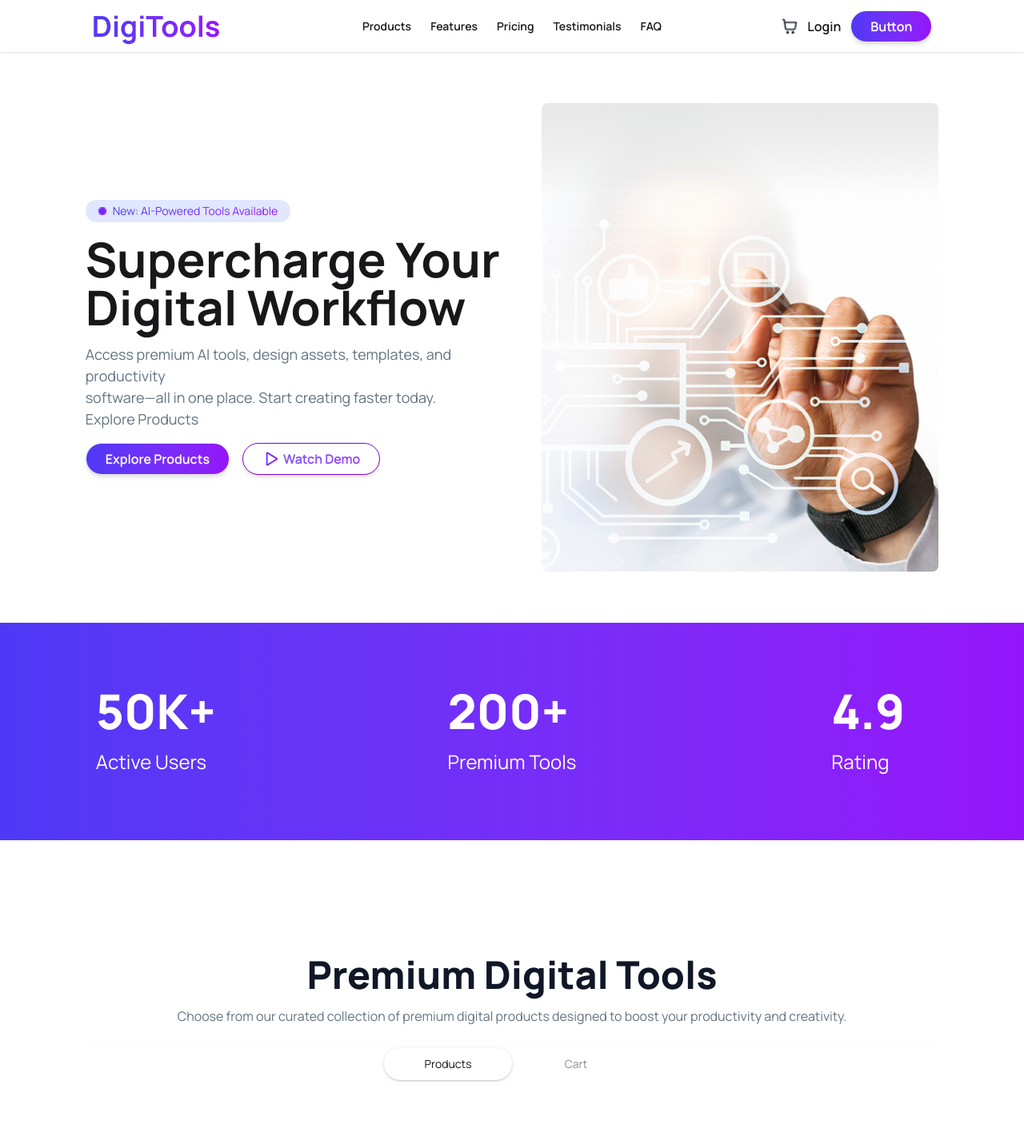
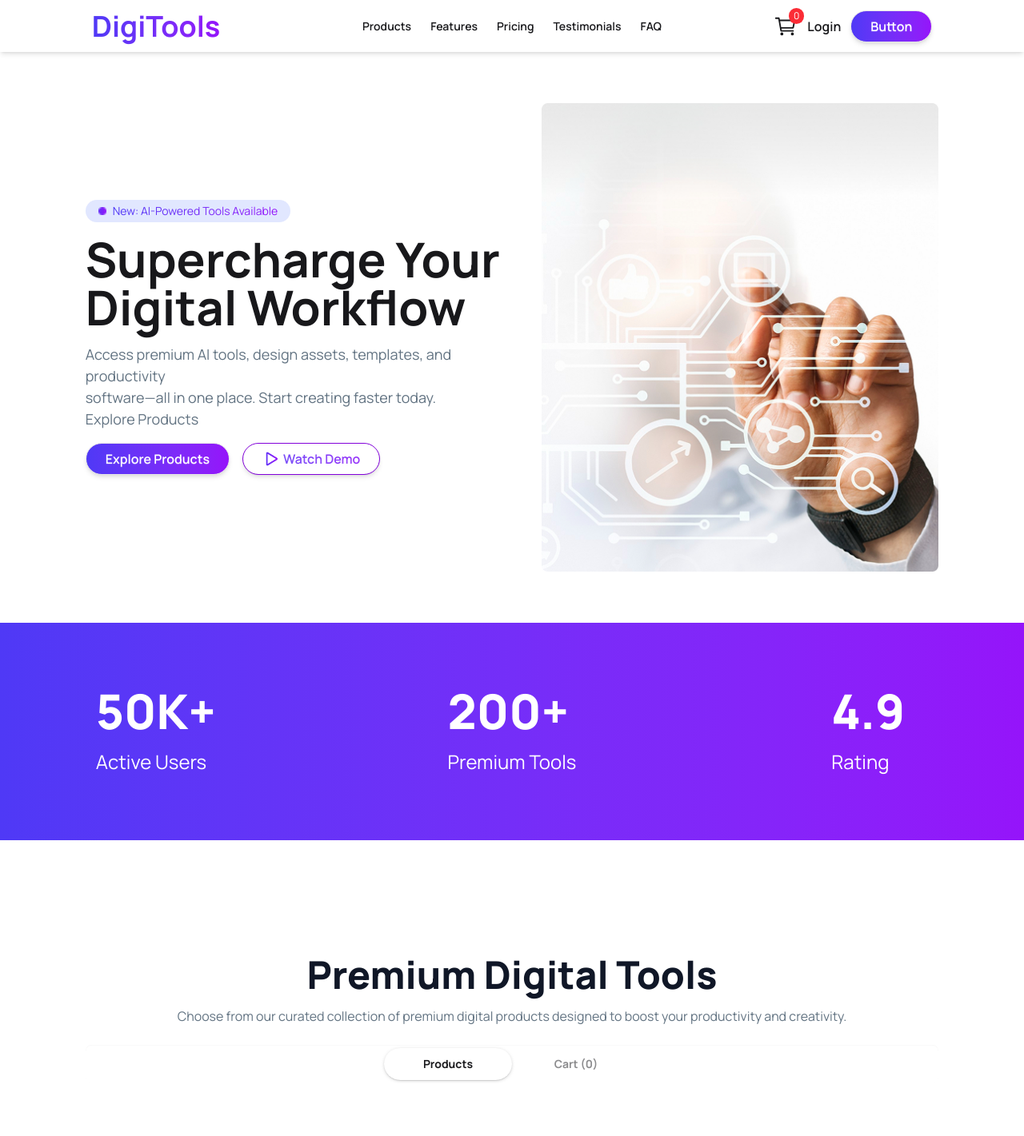
Before and after one commit to abutalha08/digi-tools-platform-A06, a React (Vite) app: page / in a window 1280 px wide. Shown: the top 1421 px of the page at 80% size. Built offline with nearby package versions, Linux system fonts and the light colour scheme.

Commit message:
Cart image add in Carts Components and count added in cart tab and make navber sticky

```diff
--- a/src/App.jsx
+++ b/src/App.jsx
@@ -32,9 +32,9 @@ function App() {
   return (
     <>
 
-      <header>
+      <header className="sticky top-0 z-50 bg-base-100 shadow-md">
 
-        <NavBar></NavBar>
+        <NavBar carts = {carts}></NavBar>
 
       </header>
 
--- a/src/components/Cart/Cart.jsx
+++ b/src/components/Cart/Cart.jsx
@@ -1,4 +1,5 @@
 import React from "react";
+import { FaShoppingCart } from "react-icons/fa";
 
 const Cart = ({ carts, setCarts }) => {
 
@@ -10,11 +11,27 @@ const Cart = ({ carts, setCarts }) => {
     // Total price calculation
     const totalPrice = carts.reduce((sum, item) => sum + item.price, 0);
 
+    const handleCheckOut = () => {
+        setCarts([]);
+    }
+
     return (
         <div className="max-w-4xl mx-auto p-6 bg-white rounded-lg shadow-md mt-10">
             <h2 className="text-2xl font-bold mb-6">Your Cart</h2>
 
-            <div className="space-y-4">
+            {
+                carts.length === 0 ? <div>
+                    <div className="flex items-center justify-center">
+
+                        <FaShoppingCart className="w-20 h-20"></FaShoppingCart>
+
+                    </div>
+
+                     <p className="text-center text-4xl font-bold">Cart is empty</p>
+
+                </div> :
+                <>
+                <div className="space-y-4">
                 {carts.map(item => (
                     <div
                         key={item.id}
@@ -49,22 +66,13 @@ const Cart = ({ carts, setCarts }) => {
           <span>${totalPrice}</span>
         </div>
 
-        <button className="w-full bg-gradient-to-r from-purple-600 to-purple-400 text-white px-6 py-3 rounded-full hover:scale-105 transition duration-300">
+        <button onClick={handleCheckOut} className="w-full bg-linear-to-r from-[#4F39F6] to-[#9514FA] text-white px-6 py-3 rounded-full hover:scale-105 transition duration-300">
           Proceed To Checkout
         </button>
-
-
-
-
             </div>
 
-
-
-
-
-
-
-
+                </>
+            }
 
         </div>
     );
--- a/src/components/Courses/Courses.jsx
+++ b/src/components/Courses/Courses.jsx
@@ -22,7 +22,7 @@ const Courses = ({ coursesPromise, activeTab, setActiveTab, carts, setCarts }) =
             </div>
 
             <div className="mb-14">
-                <Tabs activeTab={activeTab}
+                <Tabs activeTab={activeTab} carts = {carts}
     setActiveTab={setActiveTab} ></Tabs>
             </div>
 
@@ -35,7 +35,7 @@ const Courses = ({ coursesPromise, activeTab, setActiveTab, carts, setCarts }) =
       )}
 
       {activeTab === "cart" && (
-        <Cart carts = {carts} />
+        <Cart carts = {carts} setCarts = {setCarts} />
       )}
         </div>
     );
--- a/src/components/NavBar/NavBar.jsx
+++ b/src/components/NavBar/NavBar.jsx
@@ -1,42 +1,86 @@
-import React from 'react';
-import cartImg from "../../assets/products/shopping-cart.png"
+import React from "react";
+// import cartImg from "../../assets/products/shopping-cart.png"
+import { IoCartOutline } from "react-icons/io5";
 
-const NavBar = () => {
+const NavBar = ({ carts }) => {
   return (
-        <div  className="w-full bg-base-100 shadow">
-            <div className="navbar max-w-full md:max-w-10/12 mx-auto  ">
-
+    <div className="w-full">
+      <div className="navbar max-w-full md:max-w-10/12 mx-auto">
         <div className="navbar-start ">
           <div className="dropdown">
             <div tabIndex={0} role="button" className="btn btn-ghost lg:hidden">
-                            <svg xmlns="http://www.w3.org/2000/svg" className="h-5 w-5" fill="none" viewBox="0 0 24 24" stroke="currentColor"> <path strokeLinecap="round" strokeLinejoin="round" strokeWidth="2" d="M4 6h16M4 12h8m-8 6h16" /> </svg>
+              <svg
+                xmlns="http://www.w3.org/2000/svg"
+                className="h-5 w-5"
+                fill="none"
+                viewBox="0 0 24 24"
+                stroke="currentColor"
+              >
+                {" "}
+                <path
+                  strokeLinecap="round"
+                  strokeLinejoin="round"
+                  strokeWidth="2"
+                  d="M4 6h16M4 12h8m-8 6h16"
+                />{" "}
+              </svg>
             </div>
             <ul
               tabIndex="-1"
-                            className="menu menu-sm dropdown-content bg-base-100 rounded-box z-1 mt-3 w-52 p-2 shadow font-semibold">
-                            <li><a>Products</a></li>
-                            <li><a>Features</a></li>
-                            <li><a>Pricing</a></li>
-                            <li><a>Testimonials</a></li>
-                            <li><a>FAQ</a></li>
-
+              className="menu menu-sm dropdown-content bg-base-100 rounded-box z-1 mt-3 w-52 p-2 shadow font-semibold"
+            >
+              <li>
+                <a>Products</a>
+              </li>
+              <li>
+                <a>Features</a>
+              </li>
+              <li>
+                <a>Pricing</a>
+              </li>
+              <li>
+                <a>Testimonials</a>
+              </li>
+              <li>
+                <a>FAQ</a>
+              </li>
             </ul>
           </div>
-                    <a className="text-xl sm:text-3xl md:text-4xl font-bold  bg-linear-to-r from-[#4F39F6] to-[#9514FA] bg-clip-text text-transparent py-1">DigiTools</a>
+          <a className="text-xl sm:text-3xl md:text-4xl font-bold  bg-linear-to-r from-[#4F39F6] to-[#9514FA] bg-clip-text text-transparent py-1">
+            DigiTools
+          </a>
         </div>
         <div className="navbar-center hidden lg:flex">
           <ul className="menu menu-horizontal px-1 font-semibold">
-                        <li><a>Products</a></li>
-                        <li><a>Features</a></li>
-                        <li><a>Pricing</a></li>
-                        <li><a>Testimonials</a></li>
-                        <li><a>FAQ</a></li>
+            <li>
+              <a>Products</a>
+            </li>
+            <li>
+              <a>Features</a>
+            </li>
+            <li>
+              <a>Pricing</a>
+            </li>
+            <li>
+              <a>Testimonials</a>
+            </li>
+            <li>
+              <a>FAQ</a>
+            </li>
           </ul>
         </div>
         <div className="navbar-end gap-3">
-                     <img src={cartImg} alt="cart" className="w-5  h-5 cursor-pointer" />
-                    <button className='font-semibold cursor-pointer' >Login</button>
-                    <button className="btn bg-linear-to-r from-[#4F39F6] to-[#9514FA] text-white px-4 sm:px-6 py-2 rounded-full shadow-md hover:scale-105 transition duration-300 text-sm sm:text-base">Button</button>
+          <div className="relative">
+            <IoCartOutline className="text-3xl cursor-pointer" />
+
+            <span className="absolute -top-2 -right-2 bg-red-500 text-white text-xs px-1.5 py-0.5 rounded-full">
+              {carts.length}
+            </span>
+          </div>
+          <button className="font-semibold cursor-pointer">Login</button>
+          <button className="btn bg-linear-to-r from-[#4F39F6] to-[#9514FA] text-white px-4 sm:px-6 py-2 rounded-full shadow-md hover:scale-105 transition duration-300 text-sm sm:text-base">
+            Button
+          </button>
         </div>
       </div>
     </div>
--- a/src/components/Tabs/Tabs.jsx
+++ b/src/components/Tabs/Tabs.jsx
@@ -1,12 +1,12 @@
 import React from 'react';
 
-const Tabs = ({ setActiveTab}) => {
+const Tabs = ({ setActiveTab, carts}) => {
     return (
         <div>
             {/* name of each tab group should be unique */}
 <div className="tabs tabs-box  justify-center bg-transparent">
-  <input type="radio" name="my_tabs_1" className="tab rounded-full w-40 " aria-label="Products" onClick={() => setActiveTab("product")} defaultChecked />
-  <input type="radio" name="my_tabs_1" className="tab rounded-full w-40 " aria-label="Cart" onClick={() => setActiveTab("cart")}  />
+  <input type="radio" name="my_tabs_1" className="tab rounded-full w-40 font-bold " aria-label="Products" onClick={() => setActiveTab("product")} defaultChecked />
+  <input type="radio" name="my_tabs_1" className="tab rounded-full w-40 font-bold " aria-label= {`Cart (${carts.length})`} onClick={() => setActiveTab("cart")}  />
 
 </div>
         </div>
```
Lines whose indentation alone changed are shown as unchanged.
